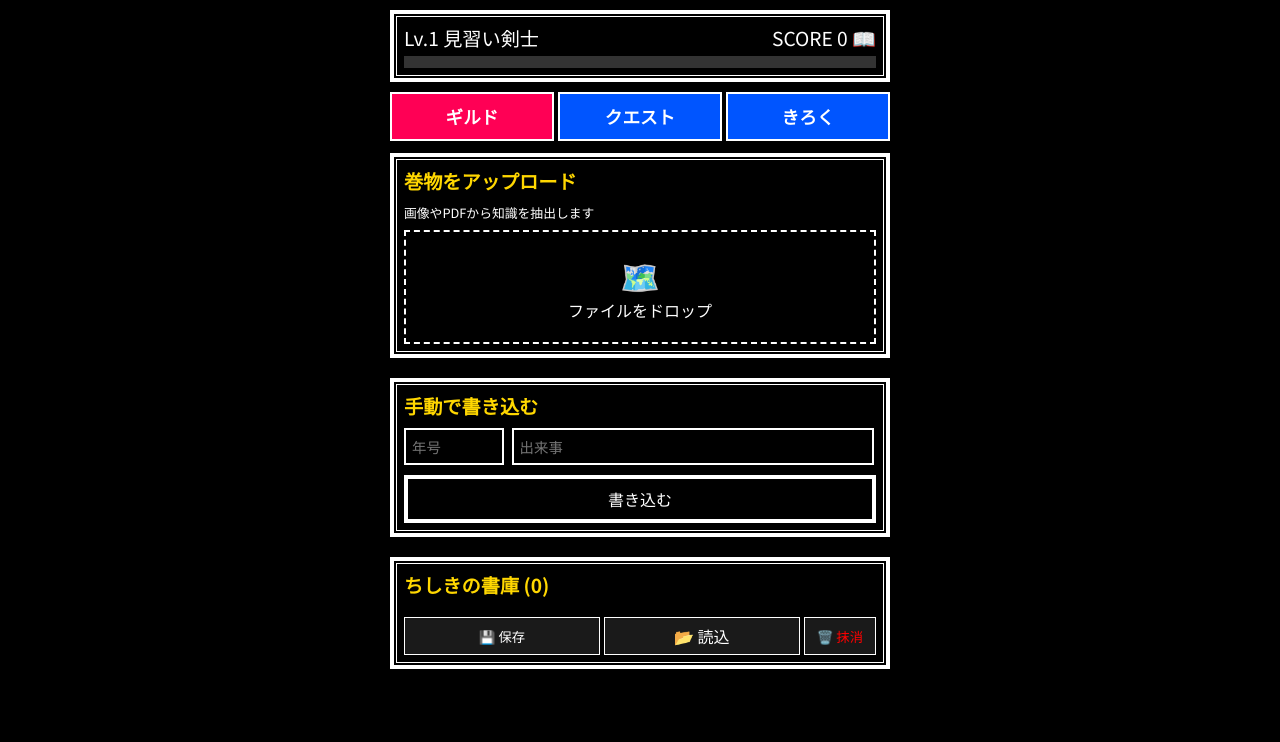
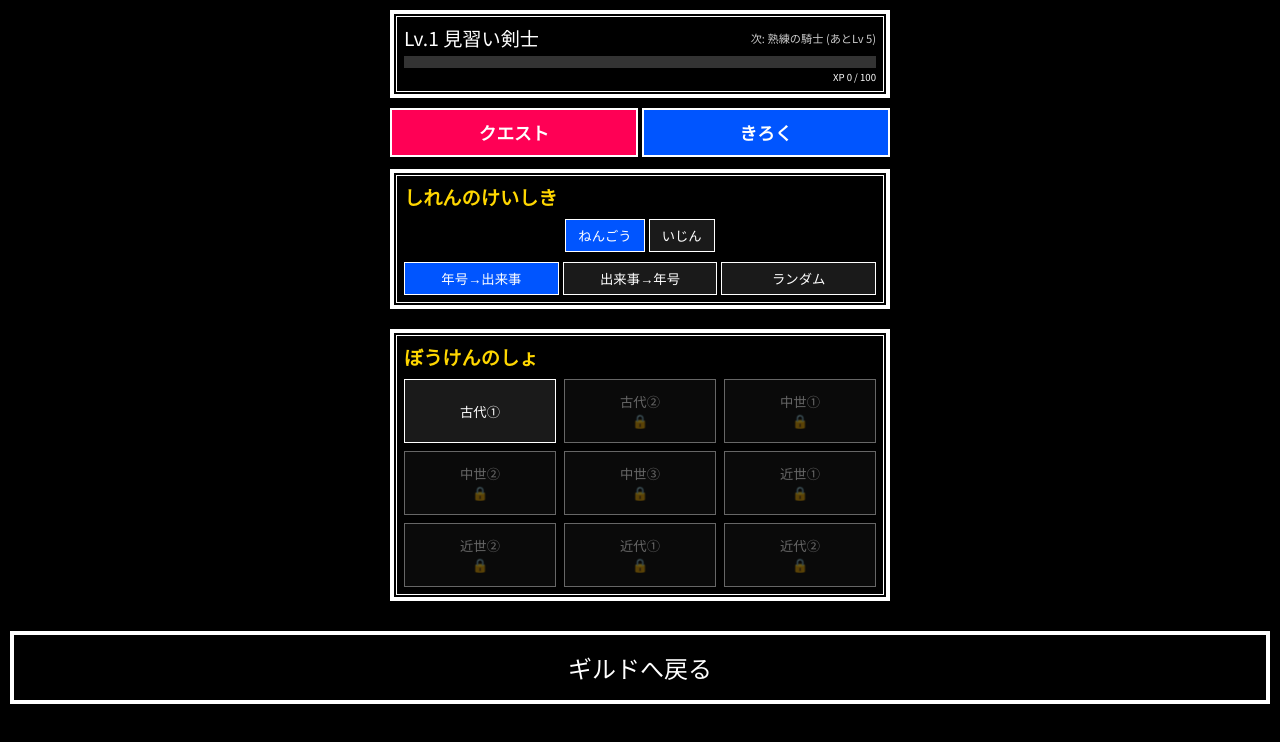
Before and after one commit to Ootisigefumi/history-quiz, a website: page index.html in a window 1280 px wide. Both pictures are taken after a click on the button "冒険を始める". Drawn offline with nearby package versions, Linux system fonts and the light colour scheme; a web font is replaced by a local one.

Commit message:
Fix: Finalize roles, remove guild tab, and add perfect score celebration

```diff
--- a/app.js
+++ b/app.js
@@ -224,6 +224,34 @@ const PERSON_DATA = [
   {person: 'マッカーサー', deed: '連合国軍最高司令官。戦後の日本の占領政策をすすめた。'}
 ];
 
+const ROLES = [
+  { lv: 1, title: '見習い剣士' },
+  { lv: 6, title: '熟練の騎士' },
+  { lv: 11, title: '勇名な竜騎士' },
+  { lv: 21, title: '王宮の聖騎士' },
+  { lv: 31, title: '知識の賢者' },
+  { lv: 46, title: '大魔導師' },
+  { lv: 61, title: '伝説の英雄' },
+  { lv: 81, title: '王国の守護神' },
+  { lv: 95, title: '歴史の預言者' },
+  { lv: 99, title: '歴史の神' }
+];
+
+function getRole(lv) {
+  let res = ROLES[0];
+  for (let r of ROLES) {
+    if (lv >= r.lv) res = r;
+  }
+  return res;
+}
+
+function getNextRole(lv) {
+  for (let r of ROLES) {
+    if (r.lv > lv) return r;
+  }
+  return ROLES[ROLES.length - 1];
+}
+
 /* --- Global State --- */
 let currentUser = null;
 let localData = []; // OCR/User Manual Data
@@ -252,8 +280,10 @@ function showScreen(id) {
 function switchTab(id) {
   document.querySelectorAll('.tab-content').forEach(c => c.classList.remove('active'));
   document.querySelectorAll('.tab-btn').forEach(b => b.classList.remove('active'));
-  document.getElementById(`tab-${id}`).classList.add('active');
-  document.getElementById(`tabBtn${id === 'guild' ? 1 : id === 'quest' ? 2 : 3}`).classList.add('active');
+  const content = document.getElementById(`tab-${id}`);
+  if(content) content.classList.add('active');
+  const btn = document.getElementById(`tabBtn${id === 'quest' ? 2 : 3}`);
+  if(btn) btn.classList.add('active');
   if(id === 'records') renderRecords();
 }
 
@@ -440,15 +470,41 @@ function finishQuiz(win) {
   document.getElementById('rsWrong').textContent = quizList.length - quizScore;
   document.getElementById('rsXP').textContent = `+${bonus}`;
 
+  // 満点お祝い
+  const celeb = document.getElementById('perfectCeleb');
+  if (win && quizScore === 10) {
+    celeb.style.display = 'block';
+    // 盛大に祝う
+    const duration = 3 * 1000;
+    const end = Date.now() + duration;
+
+    (function frame() {
+      confetti({ particleCount: 5, angle: 60, spread: 55, origin: { x: 0 } });
+      confetti({ particleCount: 5, angle: 120, spread: 55, origin: { x: 1 } });
+      if (Date.now() < end) requestAnimationFrame(frame);
+    }());
+  } else {
+    celeb.style.display = 'none';
+  }
+
   updateBars();
   showScreen('screen-result');
 }
 
 /* --- UI Utilities --- */
 function updateBars() {
+  const role = getRole(userLv);
+  const next = getNextRole(userLv);
+  const nextXP = userLv * 100;
+
   document.getElementById('headerLv').textContent = `Lv.${userLv}`;
+  document.getElementById('headerClass').textContent = role.title;
   document.getElementById('headerXP').textContent = userXP;
-  document.getElementById('headerXPBar').style.width = `${(userXP / (userLv*100)) * 100}%`;
+  document.getElementById('nextLVXP').textContent = nextXP;
+  document.getElementById('headerXPBar').style.width = `${(userXP / nextXP) * 100}%`;
+
+  document.getElementById('nextRole').textContent = next.title;
+  document.getElementById('nextRoleLv').textContent = next.lv - userLv <= 0 ? 0 : next.lv - userLv;
 
   if(document.getElementById('screen-battle').classList.contains('active')) {
     document.getElementById('playerHP').style.width = `${(playerHP/playerMaxHP)*100}%`;
--- a/index.html
+++ b/index.html
@@ -49,56 +49,24 @@
     <div class="retro-box" style="margin-bottom:10px;">
       <div class="header-row">
         <span><span id="headerLv">Lv.1</span> <span id="headerClass">見習い剣士</span></span>
-        <span>SCORE <span id="headerXP">0</span> 📖</span>
+        <span style="font-size:0.7rem; opacity:0.8;">次: <span id="nextRole">熟練の騎士</span> (あとLv <span id="nextRoleLv">5</span>)</span>
       </div>
       <div class="header-bars">
         <div class="bar" id="headerXPBar" style="width:0%;"></div>
       </div>
+      <p style="font-size:0.6rem; text-align:right; margin-top:2px;">XP <span id="headerXP">0</span> / <span id="nextLVXP">100</span></p>
     </div>
 
     <!-- タブナビ -->
     <div class="tab-row">
-      <button class="tab-btn active" id="tabBtn1" onclick="switchTab('guild')">ギルド</button>
-      <button class="tab-btn" id="tabBtn2" onclick="switchTab('quest')">クエスト</button>
+      <button class="tab-btn active" id="tabBtn2" onclick="switchTab('quest')">クエスト</button>
       <button class="tab-btn" id="tabBtn3" onclick="switchTab('records')">きろく</button>
     </div>
 
-    <!-- ギルドタブ -->
-    <div id="tab-guild" class="tab-content active">
-      <div class="retro-box">
-        <h3 class="yellow-lbl">巻物をアップロード</h3>
-        <p style="font-size:0.8rem; margin-bottom:8px;">画像やPDFから知識を抽出します</p>
-        <div style="border:2px dashed #fff; padding:20px; text-align:center; position:relative;">
-          <input type="file" id="fileInput" accept="image/*,application/pdf" multiple style="position:absolute; inset:0; opacity:0; cursor:pointer;" />
-          <span style="font-size:2rem;">🗺️</span>
-          <p>ファイルをドロップ</p>
-        </div>
-        <div id="ocrWrap" style="display:none; margin-top:10px;">
-          <p id="ocrStatus" style="font-size:0.7rem;">解読中...</p>
-          <div class="header-bars"><div class="bar" id="ocrBar"></div></div>
-        </div>
-      </div>
-
-      <div class="retro-box">
-        <h3 class="yellow-lbl">手動で書き込む</h3>
-        <input type="number" id="manualYear" class="battle-input" placeholder="年号" style="width:100px; padding:6px; font-size:0.9rem; display:inline-block;" />
-        <input type="text" id="manualEvent" class="battle-input" placeholder="出来事" style="width:calc(100% - 110px); padding:6px; font-size:0.9rem; display:inline-block; margin-left:4px;" />
-        <button class="btn-large" onclick="manualAdd()" style="padding:8px; font-size:1rem; margin-top:10px;">書き込む</button>
-      </div>
-
-      <div class="retro-box">
-        <h3 class="yellow-lbl">ちしきの書庫 (<span id="dataCount">0</span>)</h3>
-        <div id="dataList" class="data-list"></div>
-        <div style="display:flex; gap:4px; margin-top:10px;">
-            <button class="btn-sm" style="flex:1" onclick="exportData()">💾 保存</button>
-            <label class="btn-sm" style="flex:1; text-align:center; cursor:pointer;">📂 読込<input type="file" id="importInput" accept=".json" style="display:none;" /></label>
-            <button class="btn-sm" style="color:var(--m-red)" onclick="clearAllData()">🗑️ 抹消</button>
-        </div>
-      </div>
-    </div>
+    <!-- ギルドタブは削除 -->
 
     <!-- クエストタブ -->
-    <div id="tab-quest" class="tab-content">
+    <div id="tab-quest" class="tab-content active">
       <div class="retro-box">
         <h3 class="yellow-lbl">しれんのけいしき</h3>
         <div style="display:flex; gap:4px; justify-content:center;">
@@ -170,7 +138,11 @@
   <section id="screen-result" class="screen">
     <div class="result-title" id="rTitle">勝利！</div>
 
-    <div class="retro-box">
+    <!-- 満点お祝いエリア -->
+    <div id="perfectCeleb" class="retro-box" style="display:none; text-align:center; border-color:var(--m-gold); border-width:8px; animation: flash border 0.5s infinite alternate;">
+      <h2 style="color:var(--m-gold); font-size:2.5rem; margin-bottom:10px;">✨ PERFECT! ✨</h2>
+      <p style="font-size:1.2rem; line-height:1.6;">あなたは全ての試練を<br>完璧に攻略しました！<br>歴史界の伝説に一歩近づきました！</p>
+    </div>
       <div class="result-stats">
         <p>正解数: <span id="rsCorrect" style="color:var(--m-green)">0</span></p>
         <p>不正解: <span id="rsWrong" style="color:var(--m-red)">0</span></p>
```
